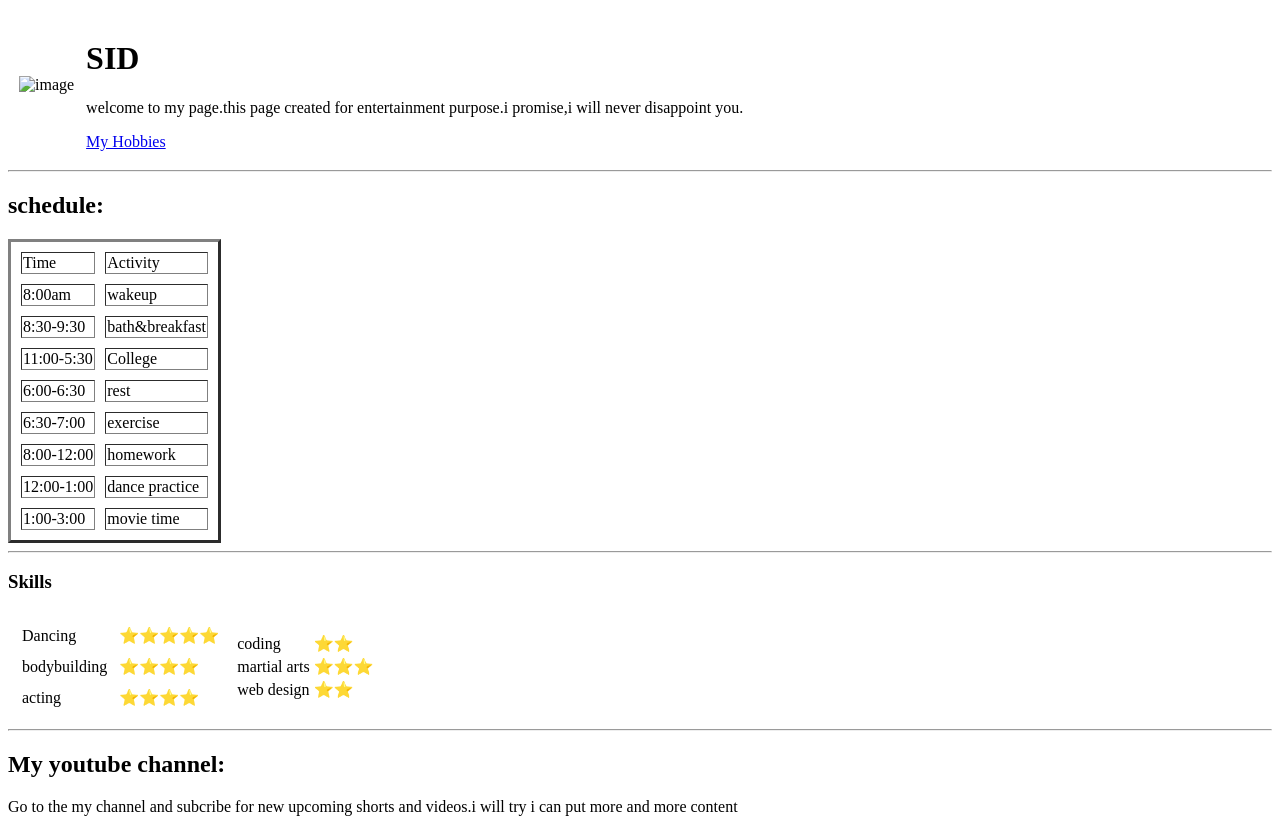
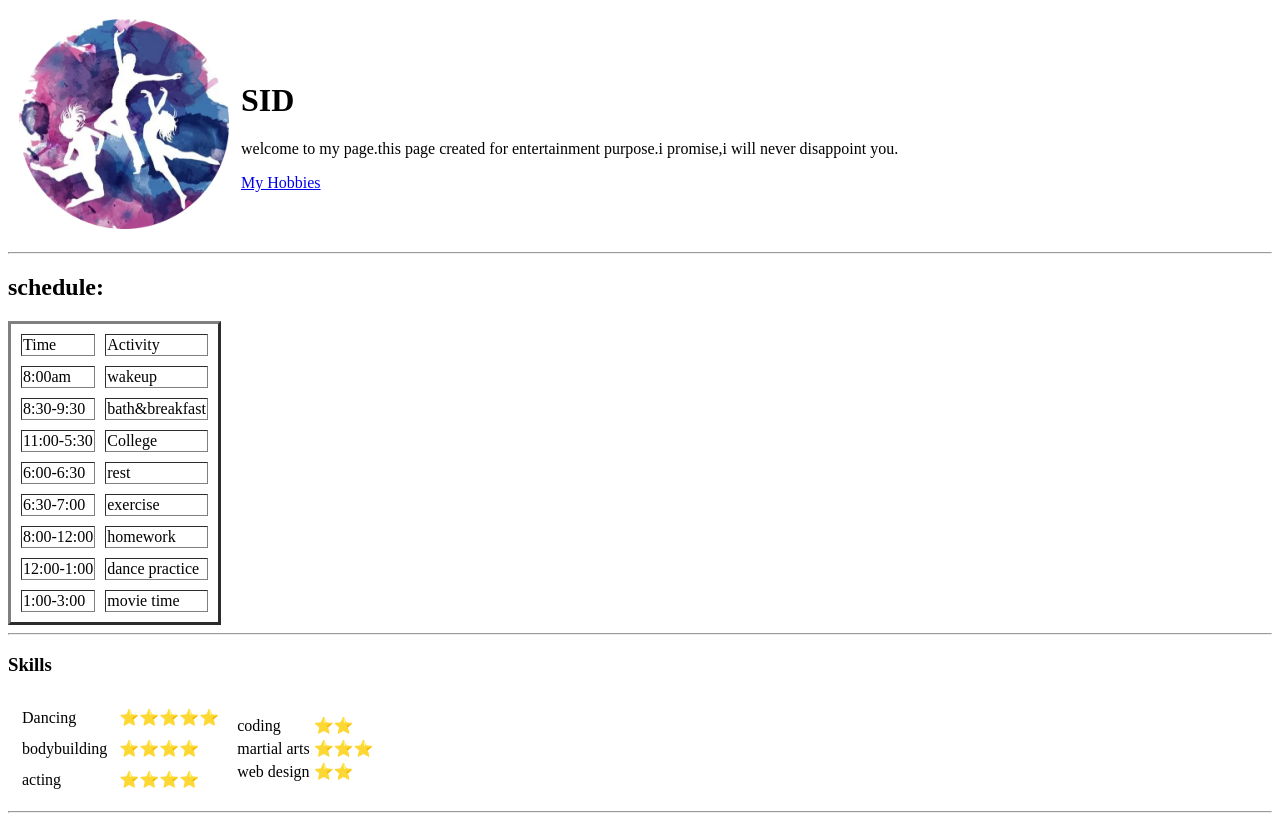
Before and after one commit to sid171002/cv, a plain HTML site: page index.html in a window 1280 px wide. Shown: the top 819 px of the page. Drawn offline with Linux system fonts and the light colour scheme.

Commit message:
Update index.html

```diff
--- a/index.html
+++ b/index.html
@@ -11,7 +11,7 @@
   <table cellspacing="10">
     <tr>
       <td>
-        <img src="image/image-modified.png" alt="image" height="210" width="210">
+        <img src="image-modified.png" alt="image" height="210" width="210">
       </td>
       <td>
         <h1>SID</h1>
```
